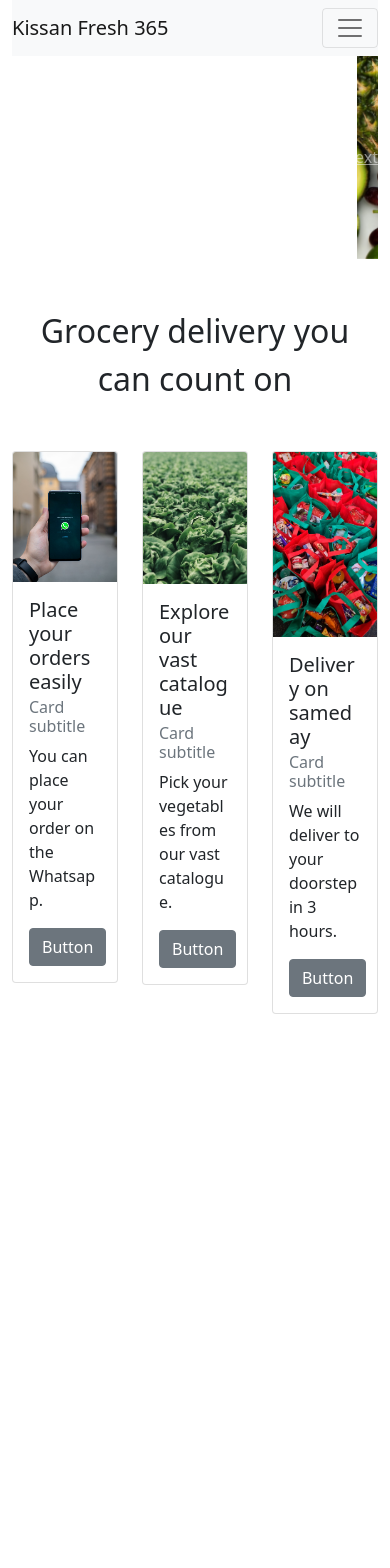
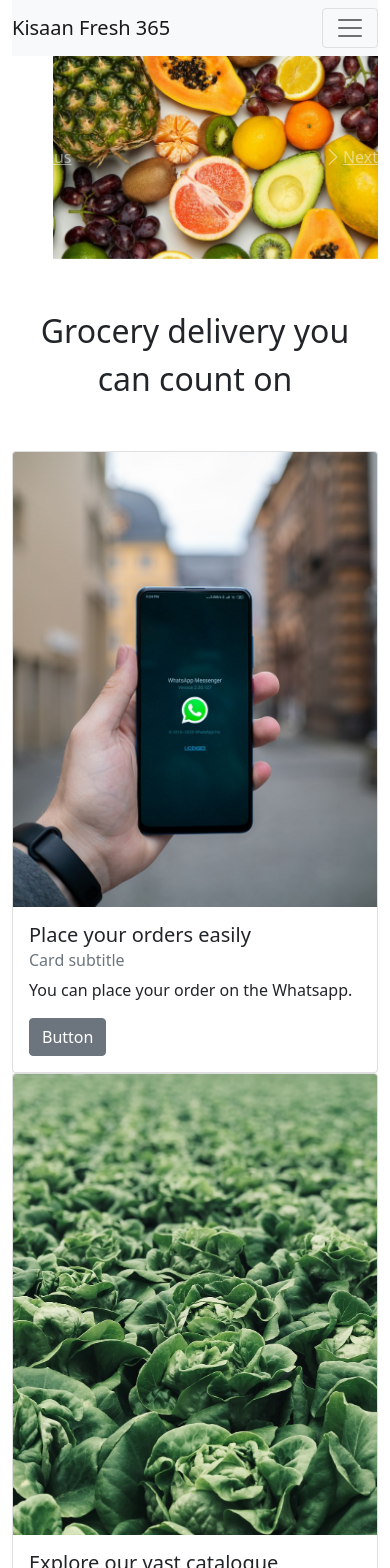
Before and after one commit to dinesh-tathekalva/kisaan-fresh-365, a React (Create React App) app: page / in a window 390 px wide. Shown: the top 1568 px of the page. Before the commit the page ends 1014 px from the top, so only its background shows below. Built offline with nearby package versions, Linux system fonts and the light colour scheme.

Commit message:
updated responsive design

```diff
--- a/src/App.js
+++ b/src/App.js
@@ -1,14 +1,10 @@
-// import { Jumbotron } from 'reactstrap';
-// import { Container } from 'reactstrap';
 import './App.css';
 import  MainContainer  from "./components/MainContainer"
 
 function App() {
   return (
     <div className="App">
-      {/* <Container className="sm">
-        <CarouselSlide />
-      </Container> */}
+
       <MainContainer />
     </div>
   );
--- a/src/components/MainContainer.js
+++ b/src/components/MainContainer.js
@@ -1,13 +1,10 @@
 import React from 'react'
-import { Container, Row } from 'reactstrap';
+import { Container } from 'reactstrap';
+
+import './../index.css';
 import CarouselSlide from "./CarouselSlide"
 import NavBar from "./NavBar"
-// import CardDecks from "./CardDecks"
 import KCard from "./KCard"
-
-
-import './../index.css';
-
 import VeggiesPortrait from '../images/VeggiesPortrait.jpeg'
 import Whatsapp from '../images/Whatsapp.jpeg'
 import Delivery from '../images/Delivery.jpeg'
@@ -19,22 +16,18 @@ export default function MainContainer() {
             <Container className="sm">
                 <NavBar />
                 <CarouselSlide />
-                <p className="text-center mt-5 font-weight-light headingFontsize">Grocery delivery you can count on</p>
-                {/* <CardDecks /> */}
-                <Row className="mt-5" xs="3">
-                    {/* <col>
-                        <KCard image={VeggiesPortrait} />
-                    </col> */}
-                    <KCard image={Whatsapp} title={"Place your orders easily"} content={"You can place your order on the Whatsapp."}/>
-                    <KCard image={VeggiesPortrait} title={"Explore our vast catalogue"} content={"Pick your vegetables from our vast catalogue."}/>
-                    <KCard image={Delivery} title={"Delivery on sameday"} content={"We will deliver to your doorstep in 3 hours."}/>
-                    {/* <col>
-                        <KCard image={Whatsapp} />
-                    </col>
-                    <col>
-                        <KCard image={Delivery} />
-                    </col> */}
-                </Row>
+                <p className="text-center mt-5 mb-5 font-weight-light headingFontsize">Grocery delivery you can count on</p>
+                <div class="row">
+                    <div class="col-md-4">
+                        <KCard image={Whatsapp} title={"Place your orders easily"} content={"You can place your order on the Whatsapp."} />
+                    </div>
+                    <div class="col-md-4">
+                        <KCard image={VeggiesPortrait} title={"Explore our vast catalogue"} content={"Pick your vegetables from our vast catalogue."} />
+                    </div>
+                    <div class="col-md-4">
+                        <KCard image={Delivery} title={"Delivery on sameday"} content={"We will deliver to your doorstep in 3 hours."} />
+                    </div>
+                </div>
             </Container>
         </div>
     )
--- a/src/components/NavBar.js
+++ b/src/components/NavBar.js
@@ -22,7 +22,7 @@ const NavBar = (props) => {
   return (
     <div>
       <Navbar color="light" light expand="md">
-        <NavbarBrand href="/">Kissan Fresh 365</NavbarBrand>
+        <NavbarBrand href="/">Kisaan Fresh 365</NavbarBrand>
         <NavbarToggler onClick={toggle} />
         <Collapse isOpen={isOpen} navbar>
           <Nav className="mr-auto" navbar>
```
